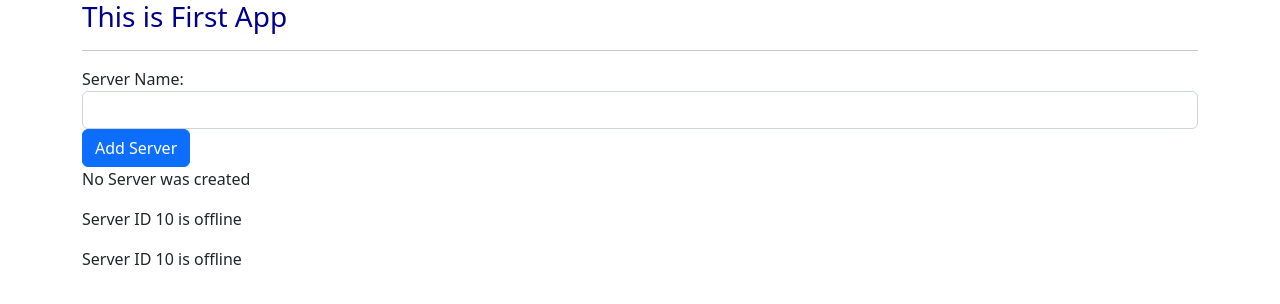
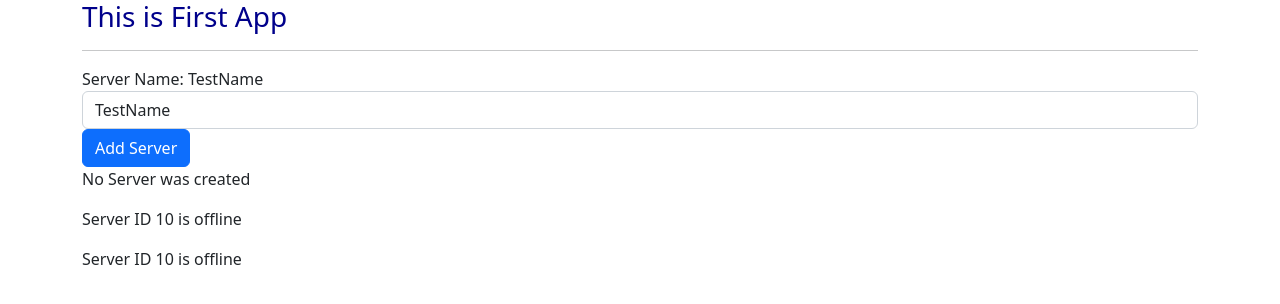
Before and after one commit to PariwatY/angular_101, an Angular app: page / in a window 1280 px wide. Shown: the top 304 px of the page. Built offline with nearby package versions, Linux system fonts and the light colour scheme.

Commit message:
two way data binding

```diff
--- a/src/app/servers/servers.component.html
+++ b/src/app/servers/servers.component.html
@@ -1,6 +1,10 @@
 <label>Server Name: {{serverName}}</label>
-<input type="text" class="form-control"
-(input)="onUpdatedServerName($event)">
+<!--<input type="text"-->
+<!--       class="form-control"-->
+<!--        (input)="onUpdatedServerName($event)">-->
+<input type="text"
+       class="form-control"
+       [(ngModel)]="serverName">
 <button type="button" class="btn btn-primary"
         [disabled]="!allowNewServer"
         (click)="onCreateServer()"> Add Server </button>
--- a/src/app/servers/servers.component.ts
+++ b/src/app/servers/servers.component.ts
@@ -10,7 +10,7 @@ import { Component } from '@angular/core';
 export class ServersComponent {
     allowNewServer = false;
     serverCreationStatus = 'No Server was created';
-    serverName = '';
+    serverName = 'TestName';
     constructor() {
       setTimeout(() => {
         this.allowNewServer = true;
```
